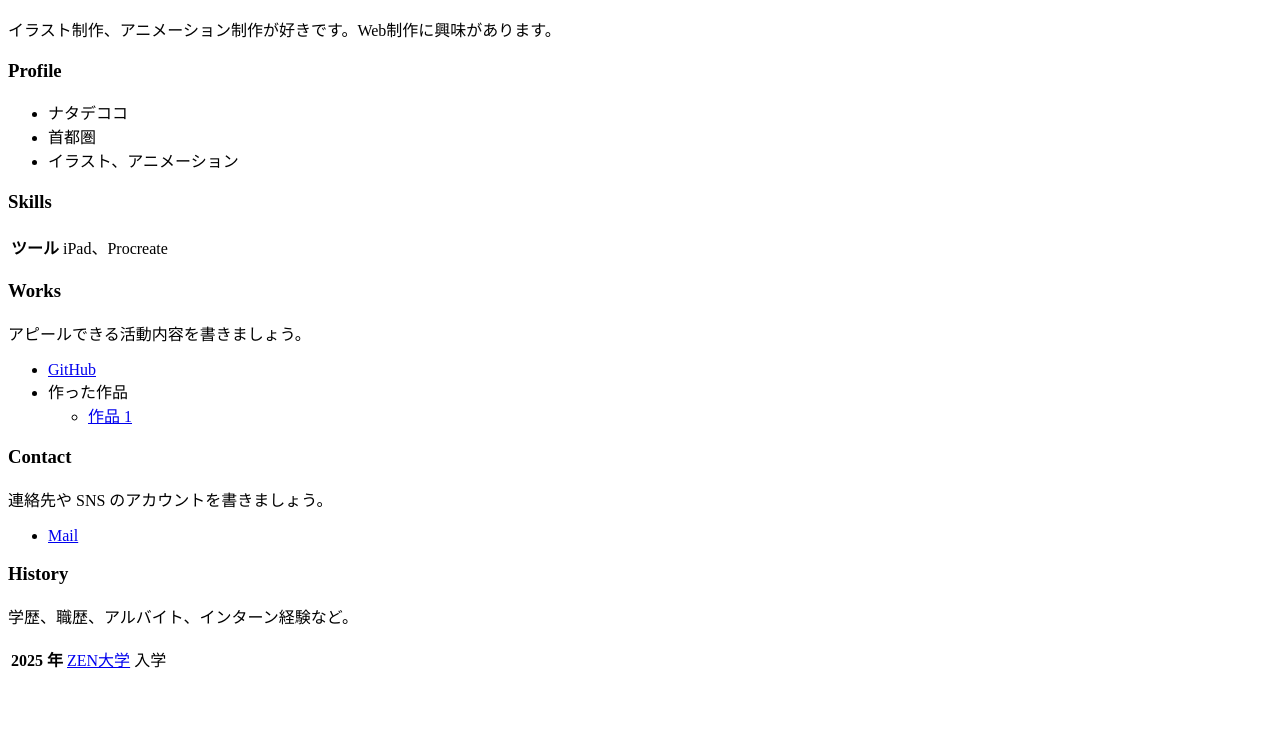
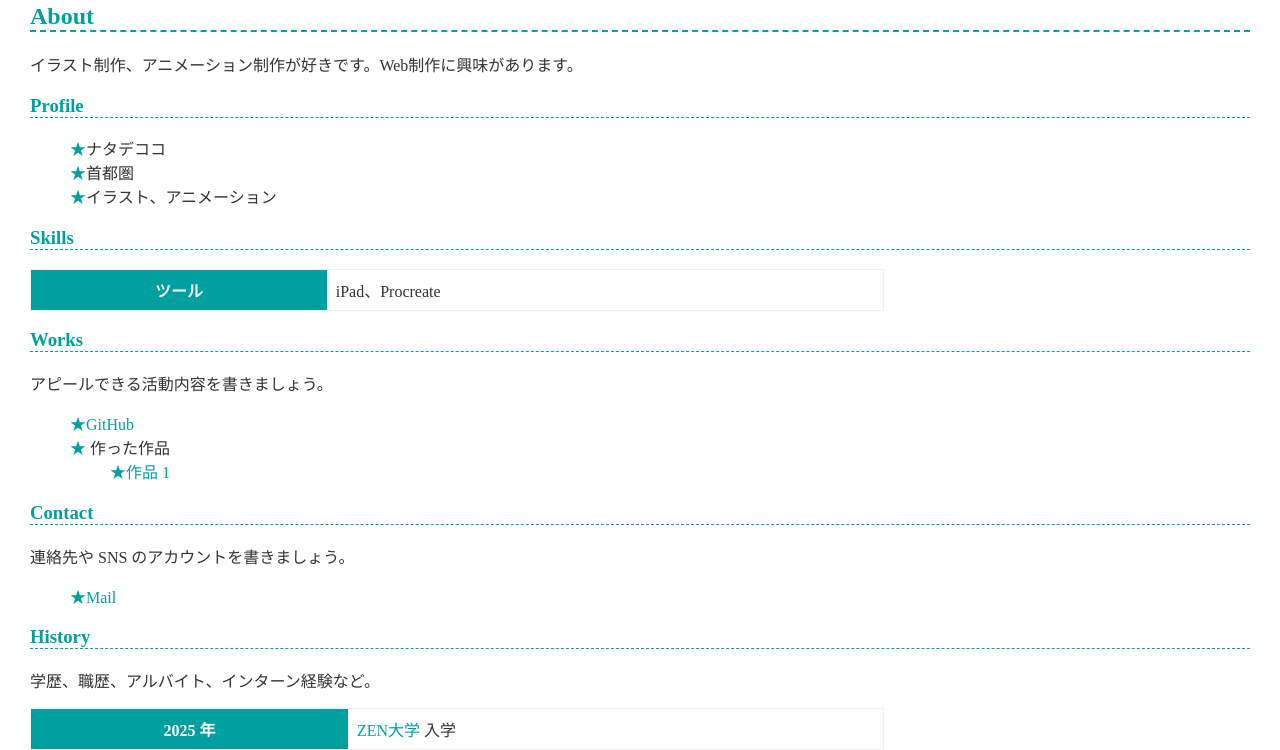
Before and after one commit to natadecoco-55/natadecoco-55.github.io, a plain HTML site: page index.html in a window 1280 px wide. Shown: the part 119-869 px from the top of the page. Before the commit the page ends 801 px from the top, so only its background shows below. Drawn offline with Linux system fonts and the light colour scheme.

Commit message:
style.css のリンクを追加

```diff
--- a/index.html
+++ b/index.html
@@ -3,6 +3,7 @@
   <head>
     <meta charset="utf-8">
     <meta name="viewport" content="width=device-width, initial-scale=1">
+    <link href="style.css" rel="stylesheet">
     <title>ナタデココのポートフォリオ</title>
   </head>
   <body>
@@ -43,7 +44,7 @@
     <h3>Contact</h3>
     <p>連絡先や SNS のアカウントを書きましょう。</p>
     <ul>
-      <li><a href="257zs54976@zen.student.ac.jp">Mail</a></li>
+      <li><a href="257zs54976@student.zen.ac.jp">Mail</a></li>
     </ul>
 
     <h3>History</h3>
```
